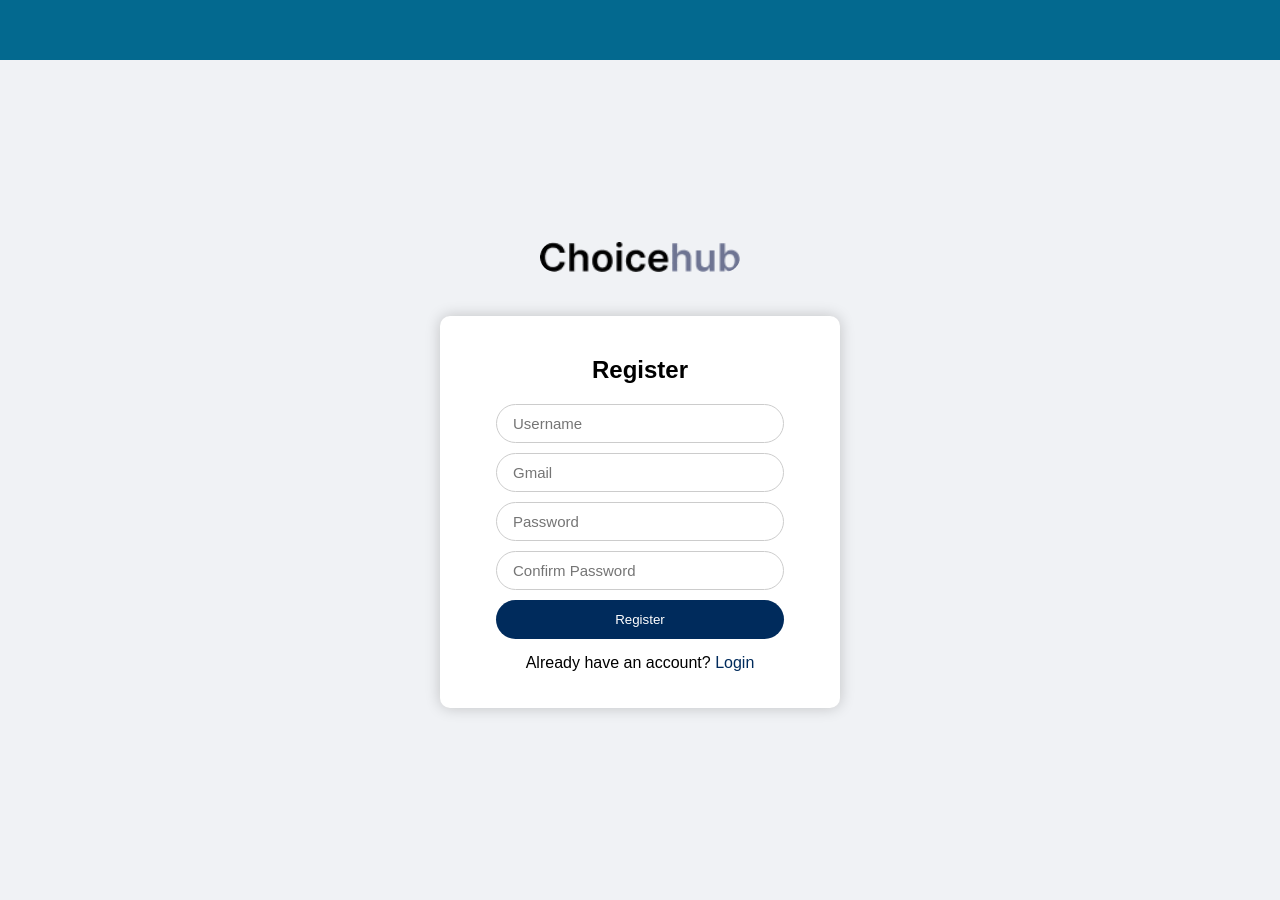
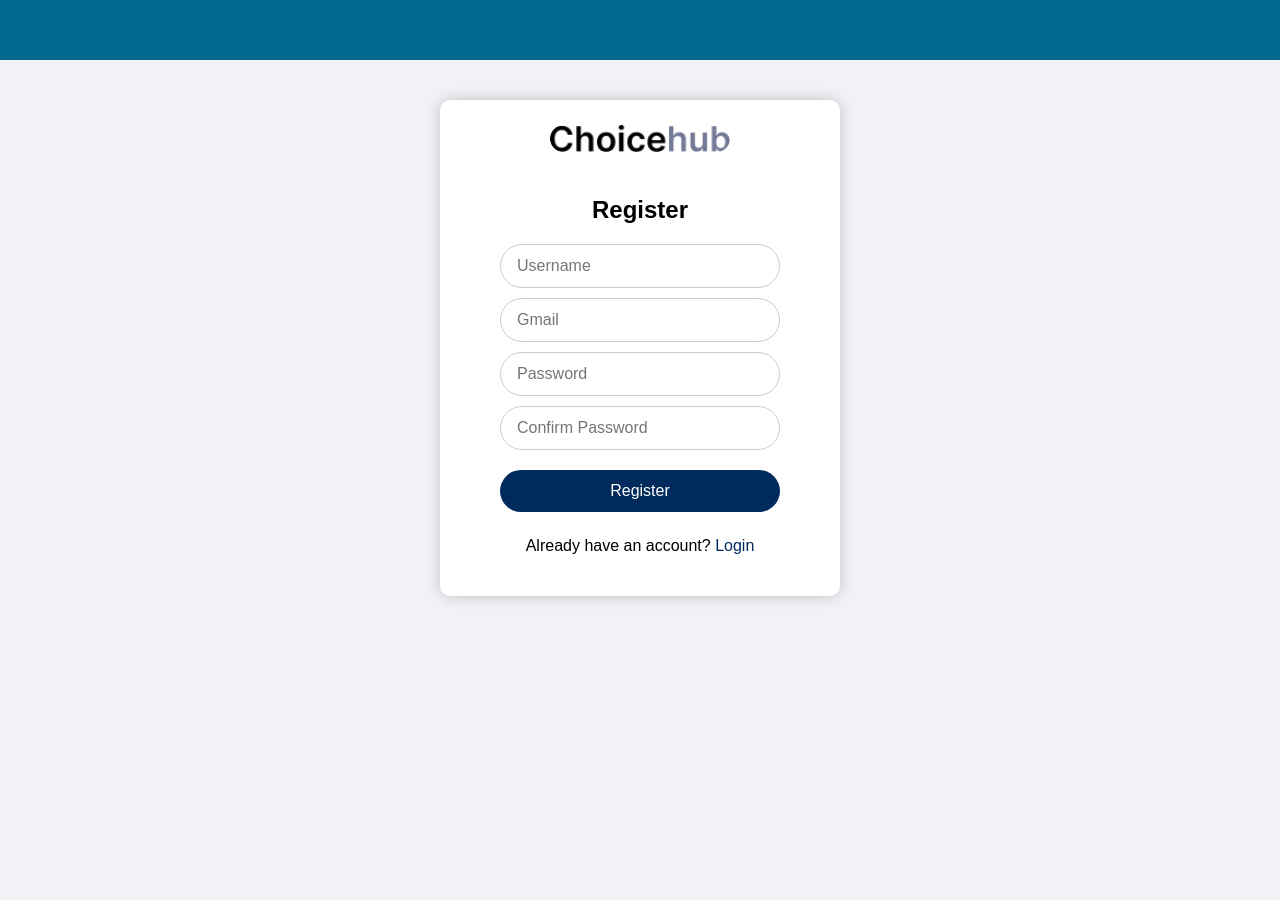
Before and after one commit to StellariumVoid/Voting_System, a PHP site: page /register.php in a window 1280 px wide. Before the commit the page ends 713 px from the top, so only its background shows below. Run offline with PHP 8.4, Linux system fonts and the light colour scheme.

Commit message:
modified design and fixed user registration issue

```diff
--- a/index.php
+++ b/index.php
@@ -34,10 +34,8 @@ if ($_SERVER['REQUEST_METHOD'] === 'POST') {
 </head>
 <body class="login-page">
     <div class="top-bar"></div>
-    <div class="logo-wrapper">
+    <div class="container">
         <img src="Assets/login/Choicehub.png" alt="Logo" class="logo">
-    </div>
-    <div class="container">
         <?php if (!empty($error)): ?>
             <div class="error"><?php echo $error; ?></div>
         <?php endif; ?>
--- a/register.php
+++ b/register.php
@@ -2,7 +2,7 @@
 
 session_start();
 
-$usersFile = __DIR__ . '/../data/users.json';
+$usersFile = __DIR__ . '/data/users.json';
 $errors = [];
 
 if (!file_exists($usersFile)) {
@@ -25,7 +25,11 @@ if ($_SERVER['REQUEST_METHOD'] === 'POST') {
     }  elseif (!filter_var($gmail, FILTER_VALIDATE_EMAIL) || substr($gmail, -10) !== '@gmail.com') {
         $errors[] = "Please enter a valid Gmail address.";
     } else {
-        $users = file_exists($usersFile) ? json_decode(file_get_contents($usersFile), true) : [];
+
+        $users = json_decode(file_get_contents($usersFile), true);
+        if (!is_array($users)) {
+        $users = [];
+        }
         foreach ($users as $user) {
             if ($user['gmail'] === $gmail) {
                 $errors[] = "Gmail is already registered.";
@@ -59,14 +63,9 @@ if ($_SERVER['REQUEST_METHOD'] === 'POST') {
 </head>
 <body class="register-page">
     <div class="top-bar"></div>
-
-    <!-- Logo wrapper -->
-    <div class="logo-wrapper">
-        <img src="Assets/login/Choicehub.png" alt="Logo" class="logo">
-    </div>
-
     <!-- Form container -->
     <div class="container">
+        <img src="Assets/login/Choicehub.png" alt="Logo" class="logo">
         <h2>Register</h2>
         <?php if (!empty($errors)): ?>
             <div class="error"><?php echo implode('<br>', $errors); ?></div>
--- a/style.css
+++ b/style.css
@@ -1,13 +1,13 @@
-/* ===== Body and Top Bar ===== */
+/* ===== Global ===== */
 body {
     font-family: Arial, Helvetica, sans-serif;
     background-color: #f0f2f5;
     margin: 0;
     padding: 0;
-    position: relative;
     min-height: 100vh;
 }
 
+/* ===== Top Bar ===== */
 .top-bar {
     width: 100%;
     height: 60px;
@@ -15,94 +15,47 @@ body {
     position: fixed;
     top: 0;
     left: 0;
-    z-index: 1;
+    z-index: 10;
 }
 
-/* ===== Logo Wrapper ===== */
-.logo-wrapper {
-    opacity: 0;
-    transition: all 1s ease-out;
-    z-index: 2;
-}
-
-.logo-wrapper img {
-    width: 200px;       /* bigger logo */
-    border-radius: 20px;
-}
-
-/* ===== Login Page ===== */
-body.login-page {
-    display: flex;
-    flex-direction: column;
-    align-items: center;
-    justify-content: center;       /* vertical center */
-    min-height: 100vh;
-    padding-top: 60px;             /* space for top bar */
-}
-
-body.login-page .logo-wrapper {
-    margin-top: 200px;              /* raise logo higher */
-}
-
-body.login-page .logo-wrapper.animate {
-    transform: translateY(0);
-    opacity: 1;
-}
-
-body.login-page .container {
-    width: 400px;                  /* wider container */
-    padding: 20px;
-    margin-top: 30px;              /* space below logo */
-    max-height: calc(100vh - 140px); /* space for top bar + logo */
-    overflow: hidden;
-}
-
-/* ===== Register Page ===== */
+/* ===== Body Layout for Login/Register ===== */
+body.login-page,
 body.register-page {
     display: flex;
     flex-direction: column;
     align-items: center;
-    justify-content: center;
-    min-height: 100vh;
-    padding-top: 60px;
+    padding-top: 100px;   /* space for top bar + logo */
 }
 
-body.register-page .logo-wrapper {
-    margin-top: 30px;              /* space from top bar */
+/* ===== Logo ===== */
+.logo {
+    width: 180px;
+    border-radius: 20px;
+    margin-bottom: 20px;
 }
 
-body.register-page .logo-wrapper.animate {
-    transform: translateY(0);
-    opacity: 1;
-}
-
-body.register-page .container {
-    width: 400px;                  /* match login width */
-    padding: 20px;
-    margin-top: 40px;              /* space below bigger logo */
-    max-height: calc(100vh - 140px);
-    overflow: hidden;
-}
-
-/* ===== Container Common Styles ===== */
+/* ===== Container (Card) ===== */
 .container {
     background: #fff;
+    width: 400px;
+    padding: 25px;
     border-radius: 10px;
     box-shadow: 0 0 15px rgba(0,0,0,0.2);
     box-sizing: border-box;
+    text-align: center;
 }
 
-/* ===== Inputs (narrower than container) ===== */
+/* ===== Inputs ===== */
 input[type="text"],
 input[type="email"],
 input[type="password"] {
-    width: 80%;                    /* narrower than container */
-    padding: 10px 16px;
+    width: 80%;
+    padding: 12px 16px;
     border-radius: 30px;
     border: 1px solid #ccc;
-    margin: 10px auto;             /* center horizontally */
+    margin: 10px auto;
     display: block;
-    font-size: 15px;
+    font-size: 16px;
     outline: none;
     box-sizing: border-box;
 }
@@ -112,60 +65,60 @@ input:focus {
     box-shadow: 0 0 5px rgba(0, 43, 92, 0.5);
 }
 
-/* ===== Buttons (aligned with inputs) ===== */
+/* ===== Buttons ===== */
 .btn {
-    width: 80%;                    /* same as inputs */
+    width: 80%;
     padding: 12px;
     background-color: #002b5c;
     color: #fff;
     border: none;
     border-radius: 30px;
     cursor: pointer;
-    display: block;
-    margin: 10px auto 0 auto;      /* center below inputs */
-    text-align: center;
+    margin: 10px auto;
+    font-size: 16px;
 }
 
 .btn:hover {
     background-color: #0050a0;
-    transition: background-color 0.3s;
+    transition: 0.3s;
 }
 
-/* ===== Header & Text ===== */
+/* ===== Error Box ===== */
+.error {
+    background-color: #ffdddd;
+    padding: 10px;
+    border: 1px solid #ff5c5c;
+    color: #a30000;
+    border-radius: 5px;
+    margin-bottom: 10px;
+}
+
+/* ===== Text ===== */
 h2 {
-    text-align: center;
     margin-bottom: 20px;
 }
 
 p {
-    text-align: center;
     margin-top: 15px;
 }
 
 p a {
     color: #002b5c;
     text-decoration: none;
-    cursor: pointer;
 }
 
 p a:hover {
     text-decoration: underline;
 }
 
-/* ===== Responsive tweaks ===== */
-@media (max-height: 700px) {
-    body.login-page .container,
-    body.register-page .container {
-        margin-top: 10px;
-        padding: 15px;
+/* ===== Responsive ===== */
+@media (max-width: 450px) {
+    .container {
+        width: 90%;
+        padding: 20px;
     }
 
-    body.login-page .logo-wrapper,
-    body.register-page .logo-wrapper {
-        margin-top: 15px;
-    }
-
-    .logo-wrapper img {
-        width: 180px;               /* smaller logo on small screens */
+    .logo {
+        width: 150px;
     }
 }
```
Also changed, not shown: data/users.json (+7 -1 lines).
